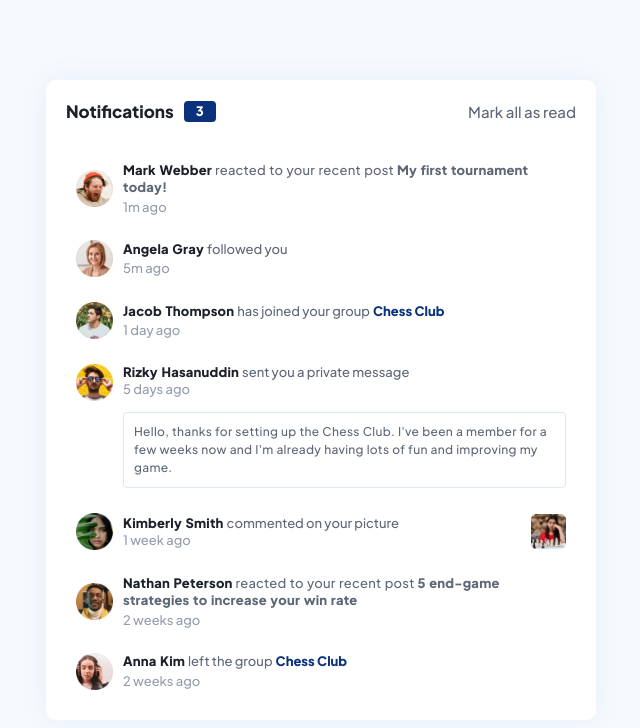
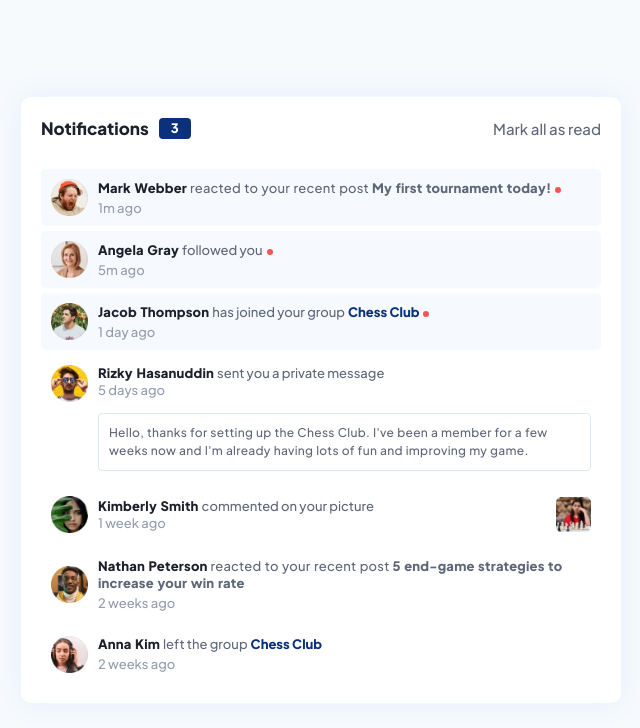
Before and after one commit to amirhossein-peyvand/notifications-page, a React (Vite) app: page / in a window 1280 px wide. Shown: the top 728 px of the page, without its empty margins (319-959 px from the left). Built offline with nearby package versions, Linux system fonts and the light colour scheme.

Commit message:
Making the notifications interactive

```diff
--- a/src/App.tsx
+++ b/src/App.tsx
@@ -1,28 +1,39 @@
+import { useState } from "react";
+import angelaGray from "./assets/avatar-angela-gray.webp";
+import annaKim from "./assets/avatar-anna-kim.webp";
+import jacobThompson from "./assets/avatar-jacob-thompson.webp";
+import kimberlySmith from "./assets/avatar-kimberly-smith.webp";
+import markWebber from "./assets/avatar-mark-webber.webp";
+import nathanPeterson from "./assets/avatar-nathan-peterson.webp";
+import rizkyHasanuddin from "./assets/avatar-rizky-hasanuddin.webp";
+import chessImage from "./assets/image-chess.webp";
+import CommentNotification from "./components/CommentNotification";
+import FollowNotification from "./components/FollowNotification";
+import JoinLeaveNotification from "./components/JoinLeaveNotification";
 import Navbar from "./components/Navbar";
+import PrivateMessage from "./components/PrivateMessage";
 import ReactNotification from "./components/ReactNotification";
 import "./sass/App.scss";
-import markWebber from "./assets/avatar-mark-webber.webp";
-import nathanPeterson from "./assets/avatar-nathan-peterson.webp";
-import FollowNotification from "./components/FollowNotification";
-import angelaGray from "./assets/avatar-angela-gray.webp";
-import JoinLeaveNotification from "./components/JoinLeaveNotification";
-import jacobThompson from "./assets/avatar-jacob-thompson.webp";
-import PrivateMessage from "./components/PrivateMessage";
-import rizkyHasanuddin from "./assets/avatar-rizky-hasanuddin.webp";
-import CommentNotification from "./components/CommentNotification";
-import kimberlySmith from "./assets/avatar-kimberly-smith.webp";
-import chessImage from "./assets/image-chess.webp";
-import annaKim from "./assets/avatar-anna-kim.webp";
 
 function App() {
+  const [markedAll, setMarkedAll] = useState(false);
+  const [notifications, setNotifications] = useState(3);
+
   return (
     <div className="app">
       <header>
-        <Navbar />
+        <Navbar
+          notifications={notifications}
+          onMarkAll={() => {
+            setMarkedAll(true);
+            setNotifications(0);
+          }}
+        />
       </header>
       <main>
         <ReactNotification
           fullName="Mark Webber"
+          newNotification={markedAll ? false : true}
           post="My first tournament today!"
           profilePhoto={markWebber}
           text="reacted to your recent post"
@@ -31,16 +42,18 @@ function App() {
 
         <FollowNotification
           fullName="Angela Gray"
+          newNotification={markedAll ? false : true}
           profilePhoto={angelaGray}
           text="followed you"
           time="5m ago"
         />
 
         <JoinLeaveNotification
+          fullName="Jacob Thompson"
+          newNotification={markedAll ? false : true}
+          group="Chess Club"
           profilePhoto={jacobThompson}
-          fullName="Jacob Thompson"
           text="has joined your group"
-          group="Chess Club"
           time="1 day ago"
         />
 
--- a/src/components/CommentNotification.tsx
+++ b/src/components/CommentNotification.tsx
@@ -3,6 +3,7 @@ import "../sass/CommentNotification.scss";
 interface Props {
   fullName: string;
   mainUserPhoto: string;
+  newNotification?: boolean;
   profilePhoto: string;
   text: string;
   time: string;
@@ -11,12 +12,13 @@ interface Props {
 const CommentNotification = ({
   fullName,
   mainUserPhoto,
+  newNotification,
   profilePhoto,
   text,
   time,
 }: Props) => {
   return (
-    <article className="comment">
+    <article className={`comment ${newNotification && "new"}`}>
       <section className="left">
         <picture>
           <img src={profilePhoto} alt="profilePhoto" />
--- a/src/components/FollowNotification.tsx
+++ b/src/components/FollowNotification.tsx
@@ -2,14 +2,21 @@ import "../sass/FollowNotification.scss";
 
 interface Props {
   fullName: string;
+  newNotification?: boolean;
   profilePhoto: string;
   text: string;
   time: string;
 }
 
-const FollowNotification = ({ fullName, profilePhoto, text, time }: Props) => {
+const FollowNotification = ({
+  fullName,
+  newNotification,
+  profilePhoto,
+  text,
+  time,
+}: Props) => {
   return (
-    <article className="follow">
+    <article className={`follow ${newNotification && "new"}`}>
       <picture>
         <img src={profilePhoto} alt="profilePhoto" />
       </picture>
--- a/src/components/JoinLeaveNotification.tsx
+++ b/src/components/JoinLeaveNotification.tsx
@@ -2,6 +2,7 @@ import "../sass/JoinLeaveNotification.scss";
 
 interface Props {
   fullName: string;
+  newNotification?: boolean;
   group: string;
   profilePhoto: string;
   text: string;
@@ -10,13 +11,14 @@ interface Props {
 
 const JoinLeaveNotification = ({
   fullName,
+  newNotification,
   group,
   profilePhoto,
   text,
   time,
 }: Props) => {
   return (
-    <article className="joinLeave">
+    <article className={`joinLeave ${newNotification && "new"}`}>
       <picture>
         <img src={profilePhoto} alt="profilePhoto" />
       </picture>
--- a/src/components/Navbar.tsx
+++ b/src/components/Navbar.tsx
@@ -1,14 +1,19 @@
 import "../sass/Navbar.scss";
 
-const Navbar = () => {
+interface Props {
+  notifications?: number;
+  onMarkAll?: () => void;
+}
+
+const Navbar = ({ notifications, onMarkAll }: Props) => {
   return (
     <nav className="navbar">
       <div className="left">
         <p>Notifications</p>
-        <span>3</span>
+        <span>{notifications}</span>
       </div>
       <div className="right">
-        <p>Mark all as read</p>
+        <p onClick={onMarkAll}>Mark all as read</p>
       </div>
     </nav>
   );
--- a/src/components/ReactNotification.tsx
+++ b/src/components/ReactNotification.tsx
@@ -2,6 +2,7 @@ import "../sass/ReactNotification.scss";
 
 interface Props {
   fullName: string;
+  newNotification?: boolean;
   post: string;
   profilePhoto: string;
   text: string;
@@ -10,13 +11,14 @@ interface Props {
 
 const ReactNotification = ({
   fullName,
+  newNotification,
   post,
   profilePhoto,
   text,
   time,
 }: Props) => {
   return (
-    <article className="reaction">
+    <article className={`reaction ${newNotification && "new"}`}>
       <picture>
         <img src={profilePhoto} alt="profilePhoto" />
       </picture>
--- a/src/sass/App.scss
+++ b/src/sass/App.scss
@@ -7,7 +7,7 @@
   display: flex;
   flex-direction: column;
   margin: auto;
-  max-width: 55rem;
+  max-width: 60rem;
   min-width: 200px;
   padding: 2rem;
   row-gap: 3rem;
--- a/src/sass/FollowNotification.scss
+++ b/src/sass/FollowNotification.scss
@@ -1,4 +1,5 @@
 @import "colors.scss";
+@import "utilities.scss";
 
 .follow {
   align-items: center;
--- a/src/sass/ReactNotification.scss
+++ b/src/sass/ReactNotification.scss
@@ -1,4 +1,5 @@
 @import "colors.scss";
+@import "utilities.scss";
 
 .reaction {
   align-items: center;
--- /dev/null
+++ b/src/sass/utilities.scss
@@ -0,0 +1,14 @@
+.new {
+  background-color: hsl(220, 82%, 98%);
+  border-radius: 5px;
+
+  p::after {
+    background-color: $red;
+    border-radius: 50%;
+    content: "";
+    display: inline-block;
+    height: 6px;
+    margin-left: 0.4rem;
+    width: 6px;
+  }
+}
```
